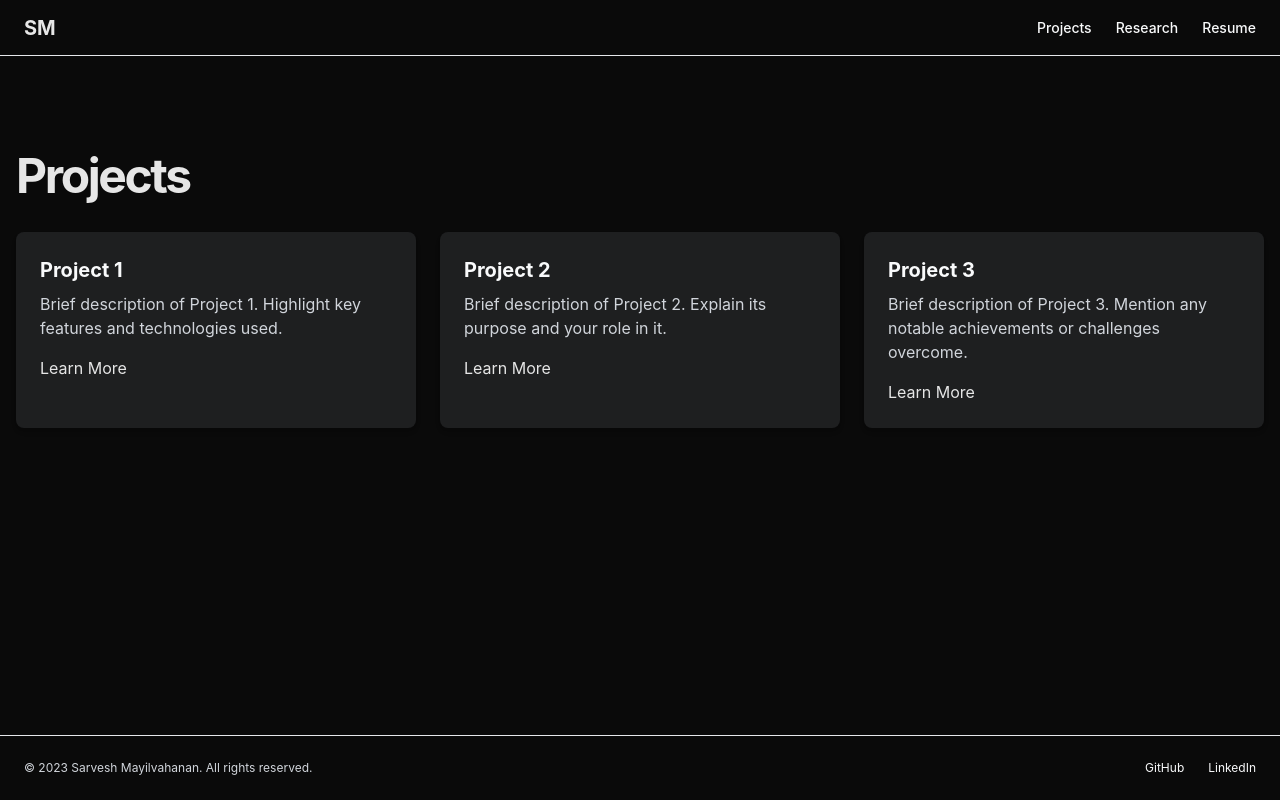
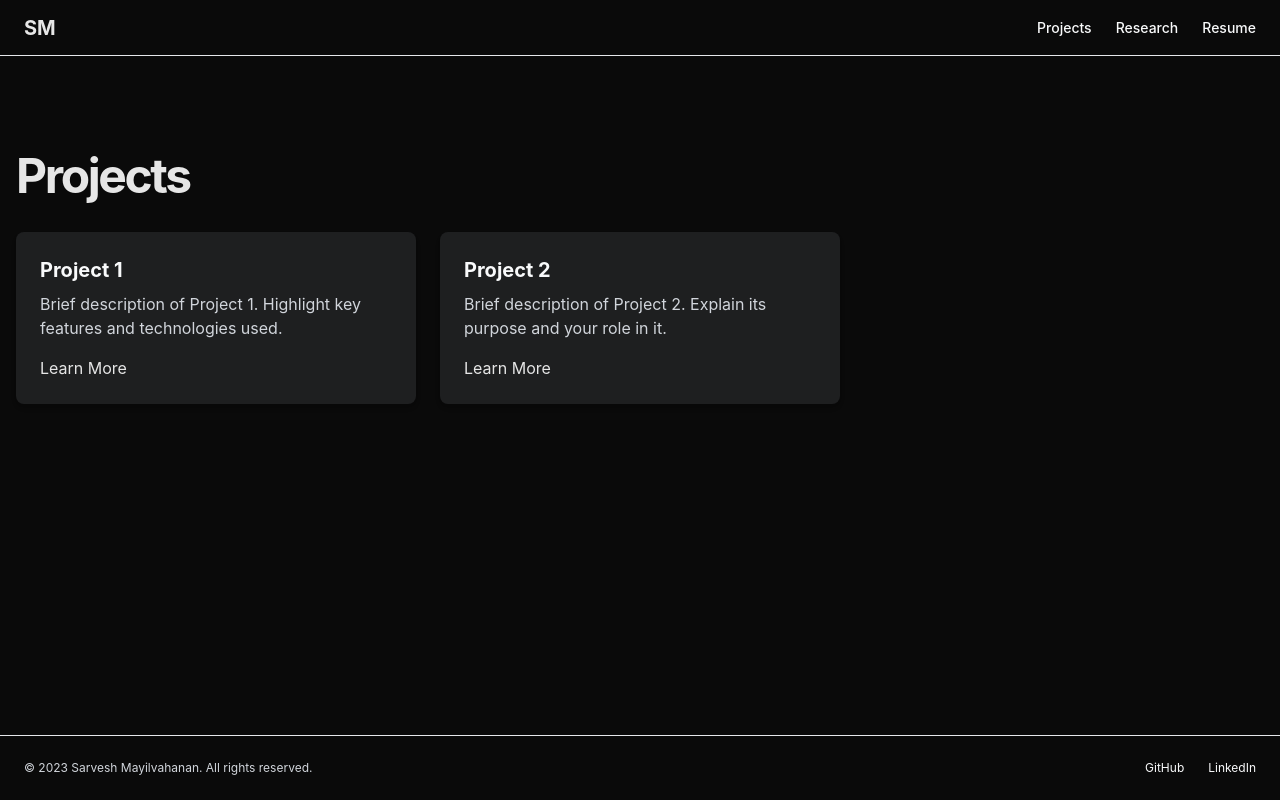
Before and after one commit to sarveshmayil/personal-website, a React (Create React App) app: page /projects in a window 1280 px wide. Built offline with nearby package versions, Linux system fonts and the light colour scheme.

Commit message:
test for project page

```diff
--- a/package.json
+++ b/package.json
@@ -17,6 +17,7 @@
     "framer-motion": "^11.5.4",
     "react": "^18.3.1",
     "react-dom": "^18.3.1",
+    "react-markdown": "^9.0.1",
     "react-router-dom": "^6.26.1",
     "react-scripts": "5.0.1",
     "tailwindcss": "^3.4.10",
@@ -46,5 +47,8 @@
       "last 1 firefox version",
       "last 1 safari version"
     ]
+  },
+  "devDependencies": {
+    "raw-loader": "^4.0.2"
   }
 }
--- a/src/App.tsx
+++ b/src/App.tsx
@@ -2,6 +2,7 @@ import React from 'react';
 import { BrowserRouter as Router, Route, Routes, Link } from 'react-router-dom';
 import LandingPage from './components/LandingPage';
 import ProjectsPage from './components/ProjectsPage';
+import ProjectPage from './components/ProjectPage';
 import ResearchPage from './components/ResearchPage';
 import ResumePage from './components/ResumePage';
 
@@ -30,6 +31,7 @@ function App() {
           <Routes>
             <Route path="/" element={<LandingPage />} />
             <Route path="/projects" element={<ProjectsPage />} />
+            <Route path="/projects/:slug" element={<ProjectPage />} />
             <Route path="/research" element={<ResearchPage />} />
             <Route path="/resume" element={<ResumePage />} />
           </Routes>
--- a/src/components/LandingPage.tsx
+++ b/src/components/LandingPage.tsx
@@ -1,7 +1,7 @@
 import React, { useRef } from 'react';
 import { Link } from 'react-router-dom';
 import { motion, useScroll, useTransform } from 'framer-motion';
-import InteractiveGrid from './InteractiveGrid';
+// import InteractiveGrid from './InteractiveGrid';
 
 interface Project {
     title: string;
@@ -74,7 +74,7 @@ const LandingPage: React.FC = () => {
     return (
         <div className="flex flex-col items-center justify-center min-h-screen">
             <section ref={mainSectionRef} className="w-full py-12 md:py-24 lg:py-32 xl:py-48 flex items-center justify-center relative overflow-hidden">
-                <InteractiveGrid containerRef={mainSectionRef} />
+                {/* <InteractiveGrid containerRef={mainSectionRef} /> */}
                 <div className="container px-4 md:px-6 relative z-10">
                     <div className="flex flex-col items-center space-y-4 text-center">
                         <div className="space-y-2">
--- /dev/null
+++ b/src/components/ProjectPage.tsx
@@ -0,0 +1,38 @@
+import React, { useState, useEffect } from 'react';
+import { useParams } from 'react-router-dom';
+import { getProjectBySlug, Project as ProjectType } from '../utils/projectUtils';
+import ReactMarkdown from 'react-markdown';
+
+export default function ProjectPage() {
+  const { slug } = useParams<{ slug: string }>();
+  const [project, setProject] = useState<(ProjectType & { content: string }) | null>(null);
+  const [loading, setLoading] = useState(true);
+
+  useEffect(() => {
+    async function fetchProject() {
+      if (slug) {
+        const fetchedProject = await getProjectBySlug(slug);
+        setProject(fetchedProject || null);
+        setLoading(false);
+      }
+    }
+    fetchProject();
+  }, [slug]);
+
+  if (loading) return <div>Loading...</div>;
+  if (!project) return <div>Project not found</div>;
+
+  return (
+    <div className="container mx-auto px-4 py-12">
+      <h1 className="text-3xl font-bold mb-4">{project.title}</h1>
+      <div className="mb-4">
+        <strong>Technologies:</strong> {project.technologies.join(', ')}
+      </div>
+      <div className="mb-4">
+        <a href={project.githubLink} target="_blank" rel="noopener noreferrer" className="mr-4">GitHub</a>
+        <a href={project.liveLink} target="_blank" rel="noopener noreferrer">Live Demo</a>
+      </div>
+      <ReactMarkdown>{project.content}</ReactMarkdown>
+    </div>
+  );
+}
--- a/src/components/ProjectsPage.tsx
+++ b/src/components/ProjectsPage.tsx
@@ -1,36 +1,25 @@
 import React from 'react';
+import { Link } from 'react-router-dom';
+import { getProjects, Project } from '../utils/projectUtils';
 
 function ProjectsPage() {
+  const projects: Project[] = getProjects();
+
   return (
     <div className="container mx-auto px-4 py-12 md:py-24">
       <h1 className="text-3xl font-bold tracking-tighter sm:text-4xl md:text-5xl text-accent mb-8">Projects</h1>
       <div className="grid gap-6 md:grid-cols-2 lg:grid-cols-3">
-        {/* Project 1 */}
-        <div className="bg-background-secondary rounded-lg shadow-md overflow-hidden">
-          <div className="p-6">
-            <h3 className="text-xl font-bold text-text mb-2">Project 1</h3>
-            <p className="text-text-secondary mb-4">Brief description of Project 1. Highlight key features and technologies used.</p>
-            <a href="#" className="text-accent hover:text-accent-hover transition-colors">Learn More</a>
+        {projects.map((project) => (
+          <div key={project.slug} className="bg-background-secondary rounded-lg shadow-md overflow-hidden">
+            <div className="p-6">
+              <h3 className="text-xl font-bold text-text mb-2">{project.title}</h3>
+              <p className="text-text-secondary mb-4">{project.shortDescription}</p>
+              <Link to={`/projects/${project.slug}`} className="text-accent hover:text-accent-hover transition-colors">
+                Learn More
+              </Link>
+            </div>
           </div>
-        </div>
-
-        {/* Project 2 */}
-        <div className="bg-background-secondary rounded-lg shadow-md overflow-hidden">
-          <div className="p-6">
-            <h3 className="text-xl font-bold text-text mb-2">Project 2</h3>
-            <p className="text-text-secondary mb-4">Brief description of Project 2. Explain its purpose and your role in it.</p>
-            <a href="#" className="text-accent hover:text-accent-hover transition-colors">Learn More</a>
-          </div>
-        </div>
-
-        {/* Project 3 */}
-        <div className="bg-background-secondary rounded-lg shadow-md overflow-hidden">
-          <div className="p-6">
-            <h3 className="text-xl font-bold text-text mb-2">Project 3</h3>
-            <p className="text-text-secondary mb-4">Brief description of Project 3. Mention any notable achievements or challenges overcome.</p>
-            <a href="#" className="text-accent hover:text-accent-hover transition-colors">Learn More</a>
-          </div>
-        </div>
+        ))}
       </div>
     </div>
   );
--- /dev/null
+++ b/src/data/projectsData.json
@@ -0,0 +1,22 @@
+[
+    {
+      "slug": "project1",
+      "title": "Project 1",
+      "shortDescription": "Brief description of Project 1. Highlight key features and technologies used.",
+      "technologies": ["React", "Node.js", "MongoDB"],
+      "image": "/images/project1.jpg",
+      "githubLink": "https://github.com/yourusername/project1",
+      "liveLink": "https://project1.com",
+      "markdownFile": "project1.md"
+    },
+    {
+      "slug": "project2",
+      "title": "Project 2",
+      "shortDescription": "Brief description of Project 2. Explain its purpose and your role in it.",
+      "technologies": ["Vue.js", "Express", "PostgreSQL"],
+      "image": "/images/project2.jpg",
+      "githubLink": "https://github.com/yourusername/project2",
+      "liveLink": "https://project2.com",
+      "markdownFile": "project2.md"
+    }
+  ]
--- /dev/null
+++ b/src/projects/project1.md
@@ -0,0 +1,19 @@
+# Project 1
+
+## Overview
+
+Detailed description of Project 1. This can be a full writeup including multiple paragraphs, lists, and even embedded images or code snippets.
+
+## Features
+
+- Feature 1
+- Feature 2
+- Feature 3
+
+## Challenges and Solutions
+
+Discuss any notable challenges you faced during the project and how you overcame them.
+
+## Conclusion
+
+Wrap up with final thoughts on the project, its impact, and what you learned.
--- /dev/null
+++ b/src/utils/projectUtils.ts
@@ -0,0 +1,30 @@
+import projectsData from '../data/projectsData.json';
+
+export interface Project {
+  slug: string;
+  title: string;
+  shortDescription: string;
+  technologies: string[];
+  image: string;
+  githubLink: string;
+  liveLink: string;
+  markdownFile: string;
+}
+
+export function getProjects(): Project[] {
+  return projectsData;
+}
+
+export async function getProjectBySlug(slug: string): Promise<Project & { content: string } | undefined> {
+  const project = projectsData.find(p => p.slug === slug);
+  if (project) {
+    try {
+      const { default: content } = await import(`../projects/${project.markdownFile}`);
+      return { ...project, content };
+    } catch (error) {
+      console.error(`Error importing markdown for ${slug}:`, error);
+      return { ...project, content: '' };
+    }
+  }
+  return undefined;
+}
```
Also changed, not shown: 1 other file (tests, documents, lock files or other folders).
